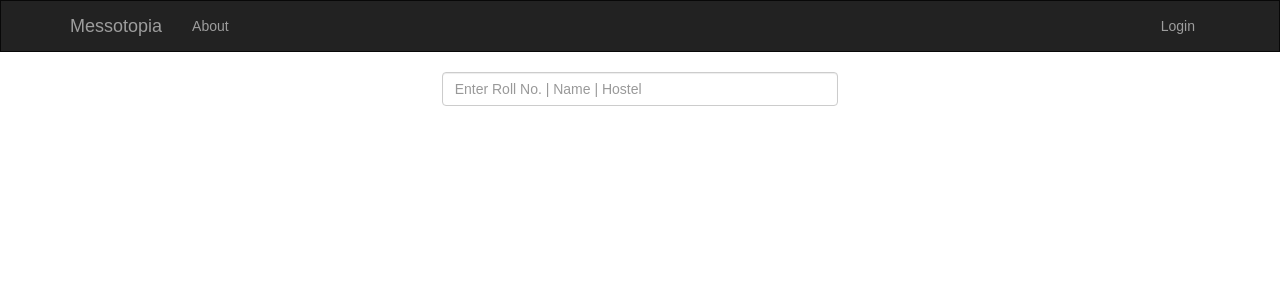
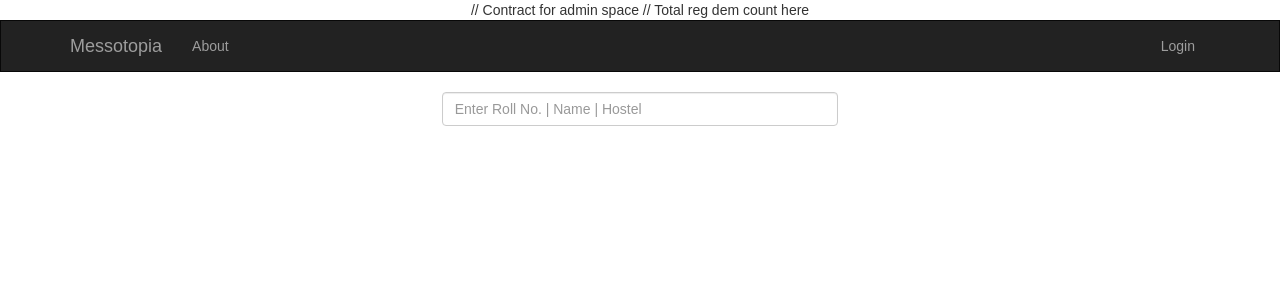
Before and after one commit to kalraDikshit/MessTopia, a React (Create React App) app in the folder messotopia/: page / in a window 1280 px wide. Shown: the top 300 px of the page. Built offline with nearby package versions, Linux system fonts and the light colour scheme; no server answers.

Commit message:
Update App.js

```diff
--- a/messotopia/src/App.js
+++ b/messotopia/src/App.js
@@ -14,6 +14,10 @@ class App extends Component {
   render() {
     return (
       <div className="App">
+      <div>
+      // Contract for admin space
+      // Total reg dem count here
+      </div>
         <CustomNavBar user = {UserProfile} history = {this.props.history} />
           <Switch>
             {/* <Route exact path={"/"} component={CustomNavBar}> */}
```
